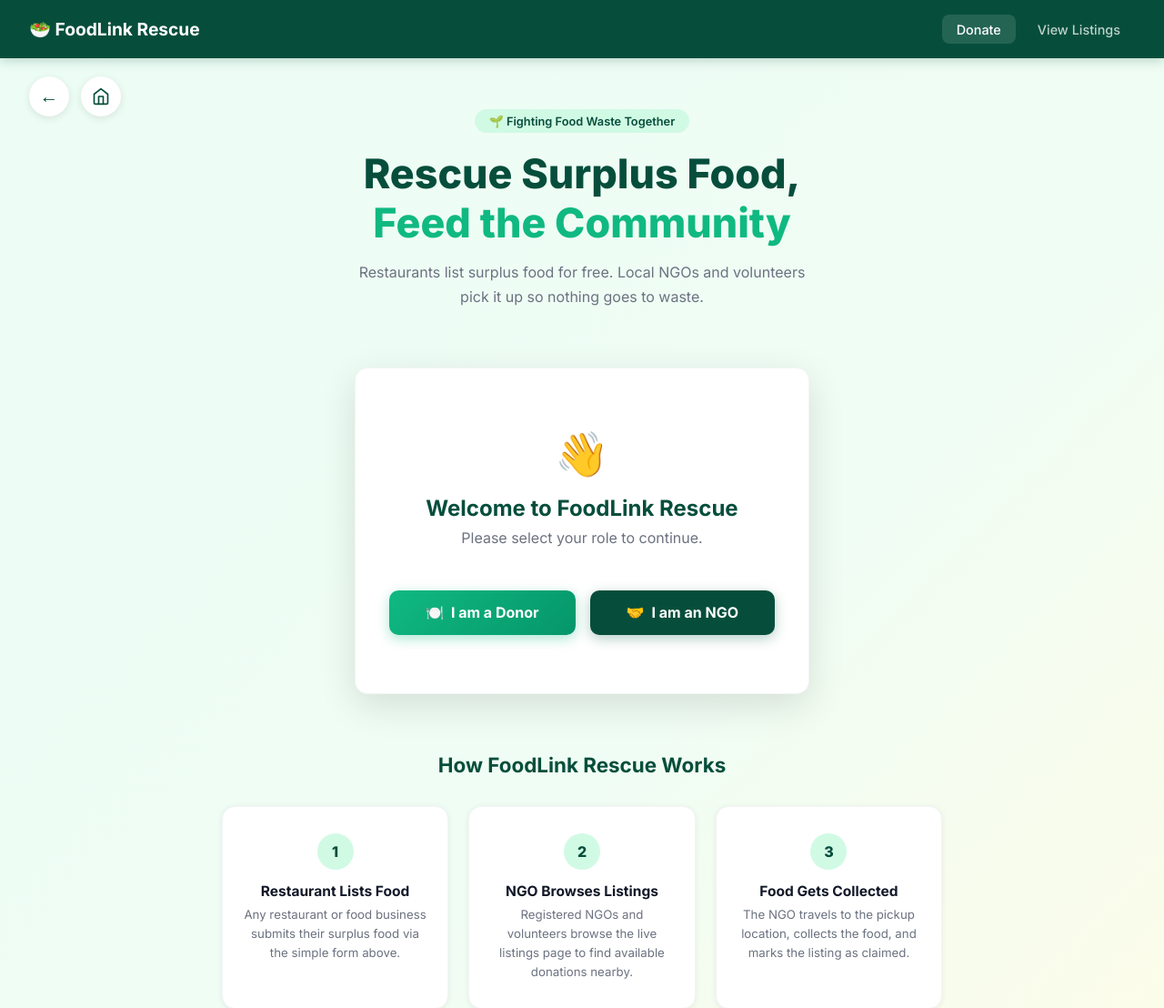
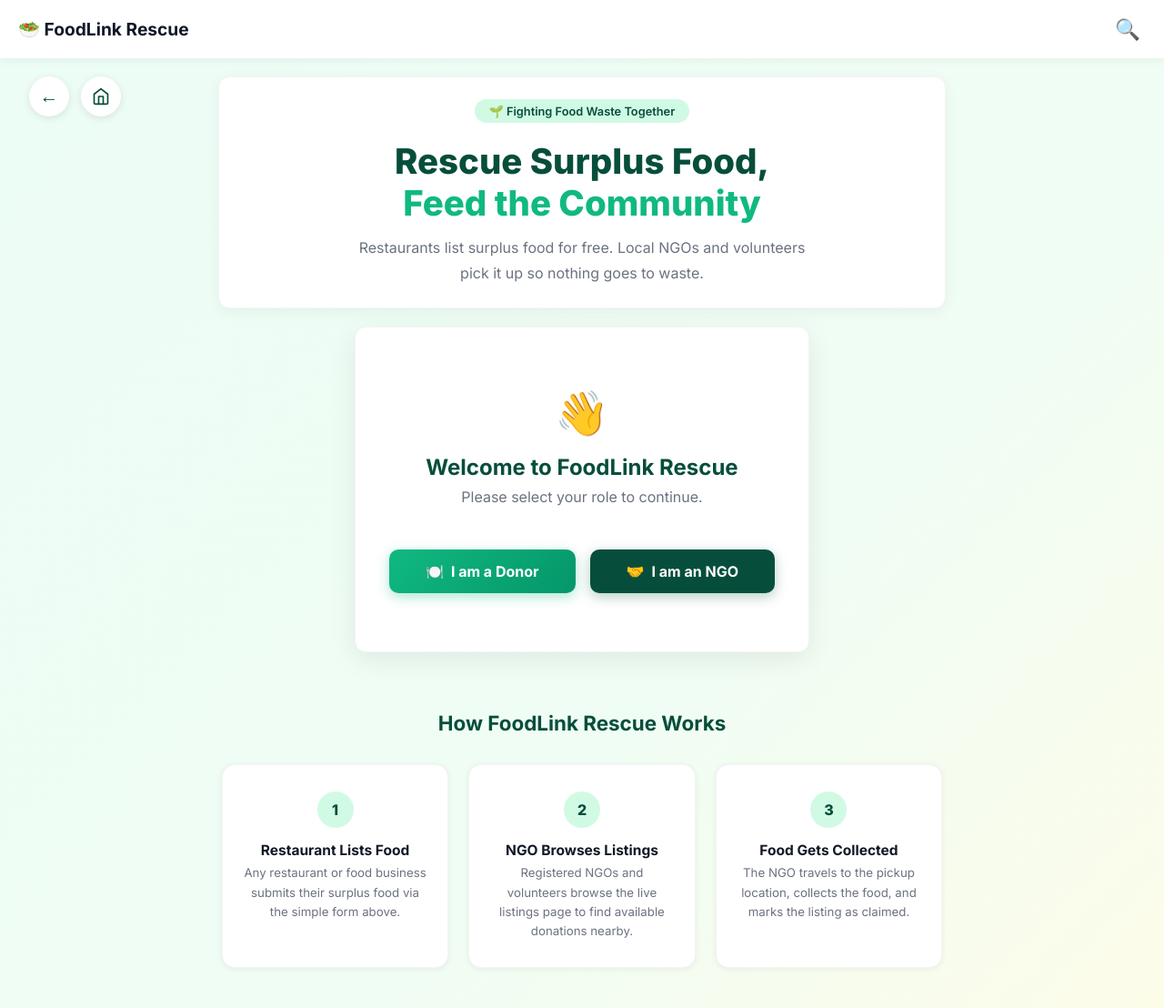
Before and after one commit to rakshitha-m2846/foodlink-rescue, a Flask app: page / in a window 1280 px wide. Shown: the top 1108 px of the page at 91% size. Run offline with Flask 3, Linux system fonts and the light colour scheme.

Commit message:
UI + Functional notification update

```diff
--- a/app.py
+++ b/app.py
@@ -238,7 +238,27 @@ def inject_notifications():
             'message': msg
         })
 
-    return dict(notifications=notifications)
+    highest_id = max([n['id'] for n in notifications]) if notifications else 0
+    has_unread = session.get('last_seen_notif_id', 0) < highest_id
+
+    return dict(notifications=notifications, has_unread=has_unread)
+
+@app.route("/notifications", methods=["GET"])
+def notifications_page():
+    """
+    Displays the notifications and clears the unread state.
+    """
+    # Calculate highest id to mark as read
+    conn = get_db_connection()
+    try:
+        latest = conn.execute("SELECT id FROM food_listings ORDER BY id DESC LIMIT 1").fetchone()
+        if latest:
+            session['last_seen_notif_id'] = latest['id']
+    except sqlite3.OperationalError:
+        pass
+    finally:
+        conn.close()
+    return render_template("notifications.html")
 
 
 # -----------------------------------------------------------
--- a/templates/index.html
+++ b/templates/index.html
@@ -28,48 +28,72 @@
       min-height: 100vh;
       color: var(--gray-900);
     }
-    /* NAVBAR */
+    /* ── MODERN APP-LIKE HEADER ── */
     .navbar {
-      background: var(--green-dark);
-      padding: 0 2rem;
       display: flex;
+      justify-content: space-between;
       align-items: center;
-      justify-content: space-between;
-      height: 64px;
-      box-shadow: 0 2px 12px rgba(6,78,59,.25);
+      padding: 12px 20px;
+      background: white;
+      box-shadow: 0 2px 10px rgba(0,0,0,0.05);
+      height: auto;
+      position: sticky;
+      top: 0; z-index: 50;
     }
-    .brand { display: flex; align-items: center; gap: .6rem; text-decoration: none; color: #fff; }
-    .brand span { font-size: 1.2rem; font-weight: 700; }
-    .nav-links { display: flex; gap: .5rem; }
-    .nav-links a {
-      color: rgba(255,255,255,.75);
-      text-decoration: none;
-      padding: .45rem 1rem;
-      border-radius: 8px;
-      font-size: .9rem;
-      font-weight: 500;
-      transition: background .2s, color .2s;
+    .brand {
+      text-decoration: none; color: #111827;
+      font-size: 1.2rem; font-weight: 700;
+      display: flex; align-items: center; gap: 8px;
     }
-    .nav-links a:hover, .nav-links a.active { background: rgba(255,255,255,.12); color: #fff; }
-    /* HERO */
-    .hero { text-align: center; padding: 3.5rem 1.5rem 2rem; }
+    .header-actions { display: flex; align-items: center; gap: 15px; }
+    .icon-btn {
+      font-size: 1.2rem;
+      border: 2px solid black;
+      border-radius: 50%;
+      width: 40px; height: 40px;
+      display: inline-flex; align-items: center; justify-content: center;
+      cursor: pointer; background: white;
+      text-decoration: none; color: black;
+      position: relative; transition: background 0.2s;
+    }
+    .icon-btn:hover { background: #f3f4f6; }
+    .icon-btn.no-border { border: none; font-size: 1.4rem; }
+
+    .red-dot {
+      position: absolute;
+      top: -2px; right: -2px;
+      width: 10px; height: 10px;
+      background: red;
+      border-radius: 50%;
+    }
+    /* HERO BANNER CARD */
+    .hero {
+      background: white;
+      border-radius: 12px;
+      padding: 24px;
+      margin: 20px auto;
+      max-width: 800px;
+      box-shadow: 0 4px 15px rgba(0,0,0,0.05);
+      text-align: center;
+      border: 1px solid var(--gray-100);
+    }
     .hero-badge {
       display: inline-flex; align-items: center; gap: .4rem;
       background: var(--green-light); color: var(--green-dark);
       padding: .35rem 1rem; border-radius: 999px;
       font-size: .8rem; font-weight: 600; margin-bottom: 1.2rem;
     }
-    .hero h1 { font-size: clamp(1.8rem, 4vw, 2.8rem); font-weight: 800; color: var(--green-dark); line-height: 1.2; margin-bottom: .8rem; }
+    .hero h1 { font-size: clamp(1.6rem, 3.5vw, 2.4rem); font-weight: 800; color: var(--green-dark); line-height: 1.2; margin-bottom: .8rem; }
     .hero h1 span { color: var(--green-accent); }
-    .hero p { color: var(--gray-500); font-size: 1rem; max-width: 500px; margin: 0 auto 2rem; line-height: 1.7; }
+    .hero p { color: var(--gray-500); font-size: 1rem; max-width: 500px; margin: 0 auto; line-height: 1.7; }
     /* CARD */
     .card {
       background: var(--white);
-      border-radius: var(--radius);
-      box-shadow: 0 12px 40px rgba(0,0,0,.12);
-      padding: 2.5rem;
+      border-radius: 12px;
+      box-shadow: 0 8px 30px rgba(0,0,0,.08);
+      padding: 24px;
+      margin: 10px auto 4rem;
       max-width: 500px;
-      margin: 0 auto 4rem;
       border: 1px solid var(--gray-100);
     }
     .card-header { margin-bottom: 1.8rem; }
@@ -276,35 +249,21 @@
 <body>
 
   <nav class="navbar">
-    <a href="/" class="brand">
-      <span>🥗 FoodLink Rescue</span>
-    </a>
-    <div class="nav-links">
-      {% if session.get('role') != 'ngo' %}
-      <a href="/" class="active">Donate</a>
+    <a href="/" class="brand">🥗 FoodLink Rescue</a>
+    <div class="header-actions">
+      <!-- Role indicator -->
+      {% if session.get('role') %}
+      <div style="font-size: 0.85rem; color: #6b7280; display: none;">{{ session.get('role') | title }}</div>
       {% endif %}
-      <a href="/view">View Listings</a>
 
+      <a href="/view" class="icon-btn no-border" title="Search">🔍</a>
       {% if session.get('role') %}
-      <div style="background: rgba(255,255,255,.2); padding: 0.3rem 0.8rem; border-radius: 20px; font-size: 0.85rem; color: #fff; margin-left: 1rem; display: flex; align-items: center; gap: 0.5rem;">
-        <span>Logged in as: <strong>{{ session.get('role') | title }}</strong></span>
-        <a href="/set_role/clear" style="text-decoration: underline; font-size: 0.8rem; margin: 0; padding: 0; opacity: 0.8; color: #fff;">Change Role</a>
-      </div>
-      <div class="notif-wrap" id="notifWrap">
-        <div class="bell-icon" id="bellBtn">
-          🔔<span class="red-dot" id="redDot">🔴</span>
-        </div>
-        <div class="notif-dropdown" id="notifDropdown">
-          <div class="notif-header">Notifications</div>
-          <div class="notif-list">
-            {% for n in notifications %}
-            <div class="notif-item">{{ n.message }}</div>
-            {% else %}
-            <div class="notif-item" style="text-align:center;">No notifications yet.</div>
-            {% endfor %}
-          </div>
-        </div>
-      </div>
+      <a href="/notifications" class="icon-btn bell-icon">
+        🔔
+        {% if has_unread %}
+        <div class="red-dot"></div>
+        {% endif %}
+      </a>
       {% endif %}
     </div>
   </nav>
@@ -431,35 +390,12 @@
 
   <script>
     // Notifications Logic
-    {% if session.get('role') %}
-    const notifications = {{ notifications | tojson }};
-    const notifHash = JSON.stringify(notifications);
-    const lastHash = localStorage.getItem('foodlinkNotifHash');
-
-    const bellBtn = document.getElementById('bellBtn');
-    const redDot = document.getElementById('redDot');
-    const dropdown = document.getElementById('notifDropdown');
-    const notifWrap = document.getElementById('notifWrap');
-
-    // Only alert if there are notifications AND it's a new state
-    if (notifHash !== lastHash && notifications.length > 0) {
-      redDot.style.display = 'block';
-      bellBtn.classList.add('shake');
-    }
-
-    bellBtn.addEventListener('click', (e) => {
-      dropdown.classList.toggle('show');
-      if (redDot.style.display === 'block') {
-        redDot.style.display = 'none';
-        bellBtn.classList.remove('shake');
-        localStorage.setItem('foodlinkNotifHash', notifHash);
-      }
-    });
-
-    // Close when clicking outside
-    document.addEventListener('click', (e) => {
-      if (!notifWrap.contains(e.target)) {
-        dropdown.classList.remove('show');
+    {% if has_unread %}
+    document.addEventListener('DOMContentLoaded', () => {
+      const bell = document.querySelector('.bell-icon');
+      if (bell) {
+        bell.classList.add('shake');
+        setTimeout(() => bell.classList.remove('shake'), 500);
       }
     });
     {% endif %}
```
Also changed, not shown: other parts of templates/index.html (+1 -52 lines), templates/notifications.html (added, +122 -0 lines), templates/view.html (+58 -92 lines).
